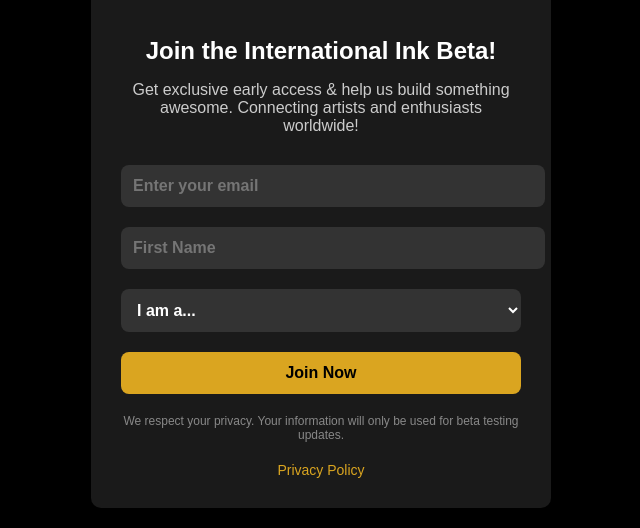
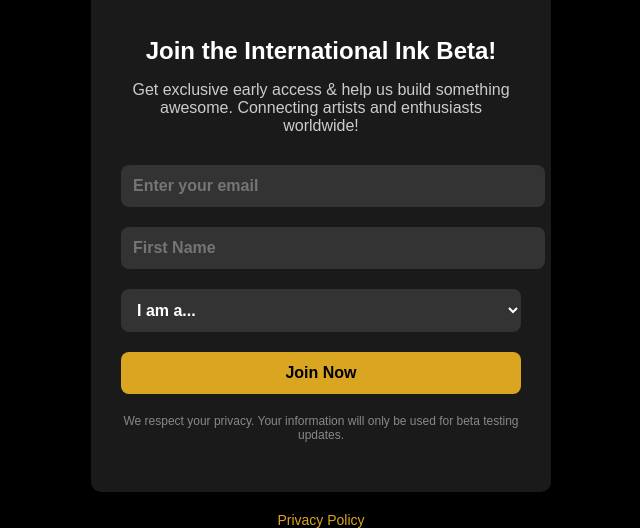
Before and after one commit to InternationalInk/InternationalInk.github.io, a plain HTML site: page index.html in a window 1280 px wide. Shown: the part 433-961 px from the top of the page, without its empty margins (319-959 px from the left). Drawn offline with Linux system fonts and the light colour scheme.

Commit message:
Update index.html

```diff
--- a/index.html
+++ b/index.html
@@ -16,6 +16,7 @@
       min-height: 100vh;
       margin: 0;
       padding: 0;
+      flex-direction: column;
     }
     .container {
       background-color: #1a1a1a;
@@ -82,7 +83,7 @@
       margin-top: 10px;
     }
 
-    /* Privacy Link */
+    /* Privacy Link at the Bottom */
     .privacy-link {
       font-size: 14px;
       color: #daa520;
@@ -125,10 +126,10 @@
 
   <!-- Privacy Note -->
   <p class="privacy-note">We respect your privacy. Your information will only be used for beta testing updates.</p>
+</div>
 
-  <!-- Privacy Policy Link -->
-  <a href="https://github.com/internationalink/internationalink.github.io/raw/main/International_Ink_Privacy_Policy.docx" class="privacy-link" target="_blank">Privacy Policy</a>
-</div>
+<!-- Privacy Policy Link at the bottom -->
+<a href="https://github.com/internationalink/internationalink.github.io/raw/main/International_Ink_Privacy_Policy.docx" class="privacy-link" target="_blank">Privacy Policy</a>
 
 </body>
 </html>
```
